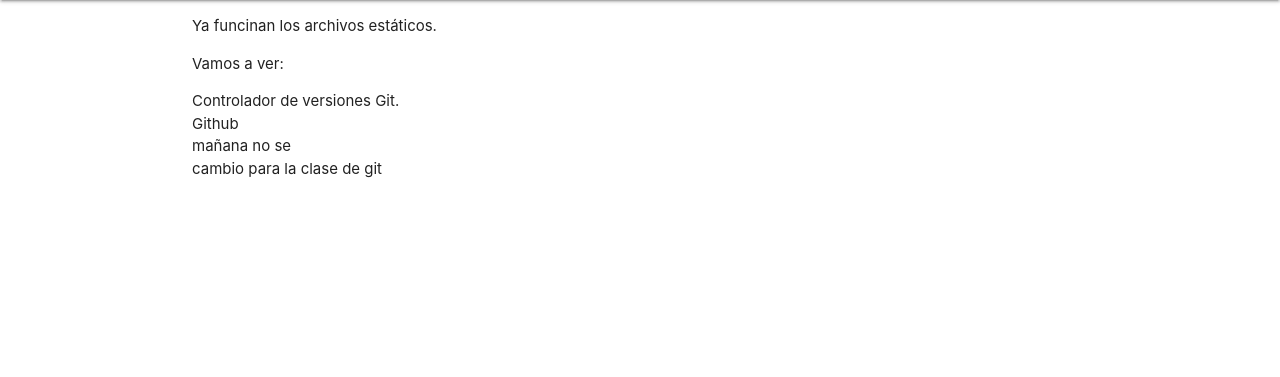
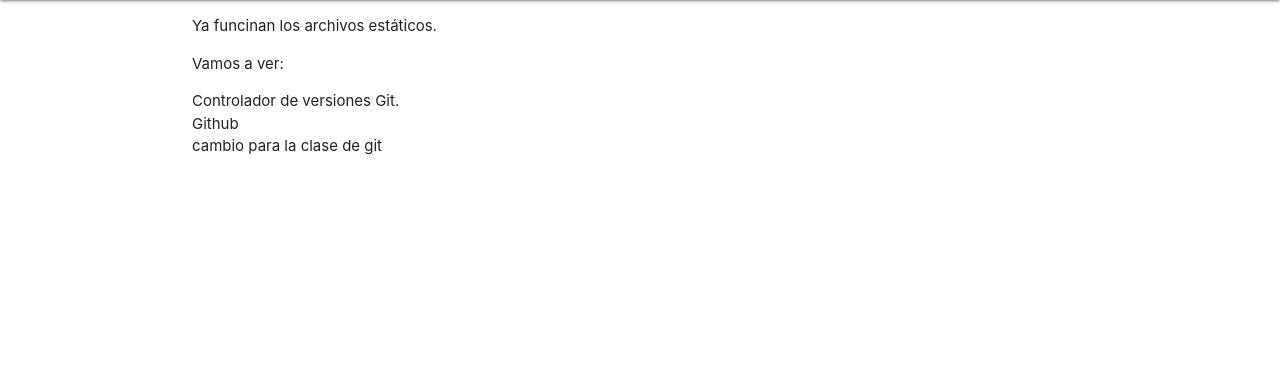
Before and after one commit to olienriquez/misitio, a Django app: template templates/blog/index.html in a window 1280 px wide. Shown: the part 64-441 px from the top of the page. Run offline with Django 3.2, Linux system fonts and the light colour scheme; the template is opened without the code that fills it, so the values that code supplies are empty.

Commit message:
quite algo del index

```diff
--- a/templates/blog/index.html
+++ b/templates/blog/index.html
@@ -12,7 +12,6 @@
 	<p>Vamos a ver: </p>
 		<li> Controlador de versiones Git.</li>
 		<li>Github</li>
-		<li>mañana no se</li>
 		<li>cambio para la clase de git</li>
 	</ul>
 </div>
```
